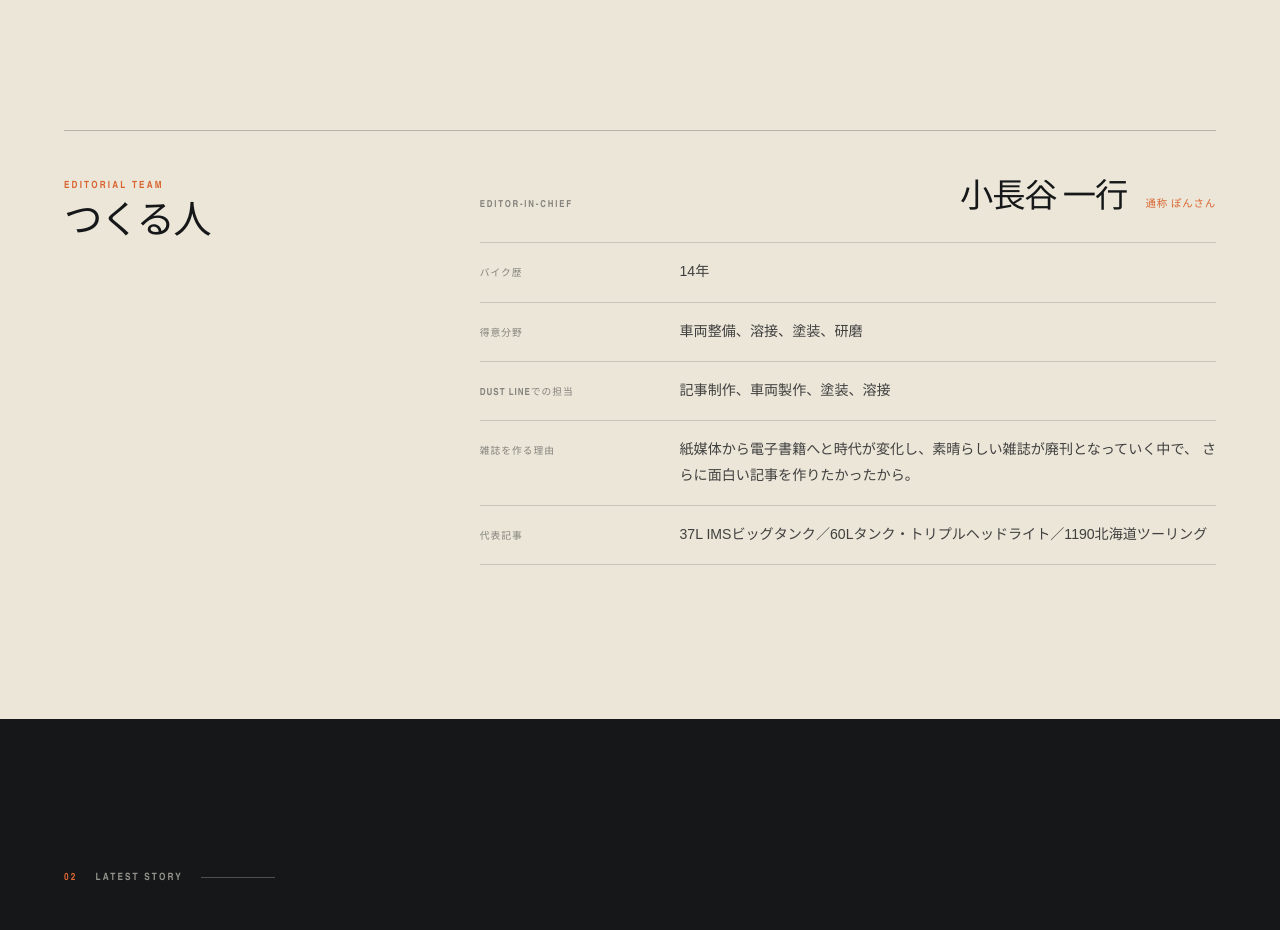
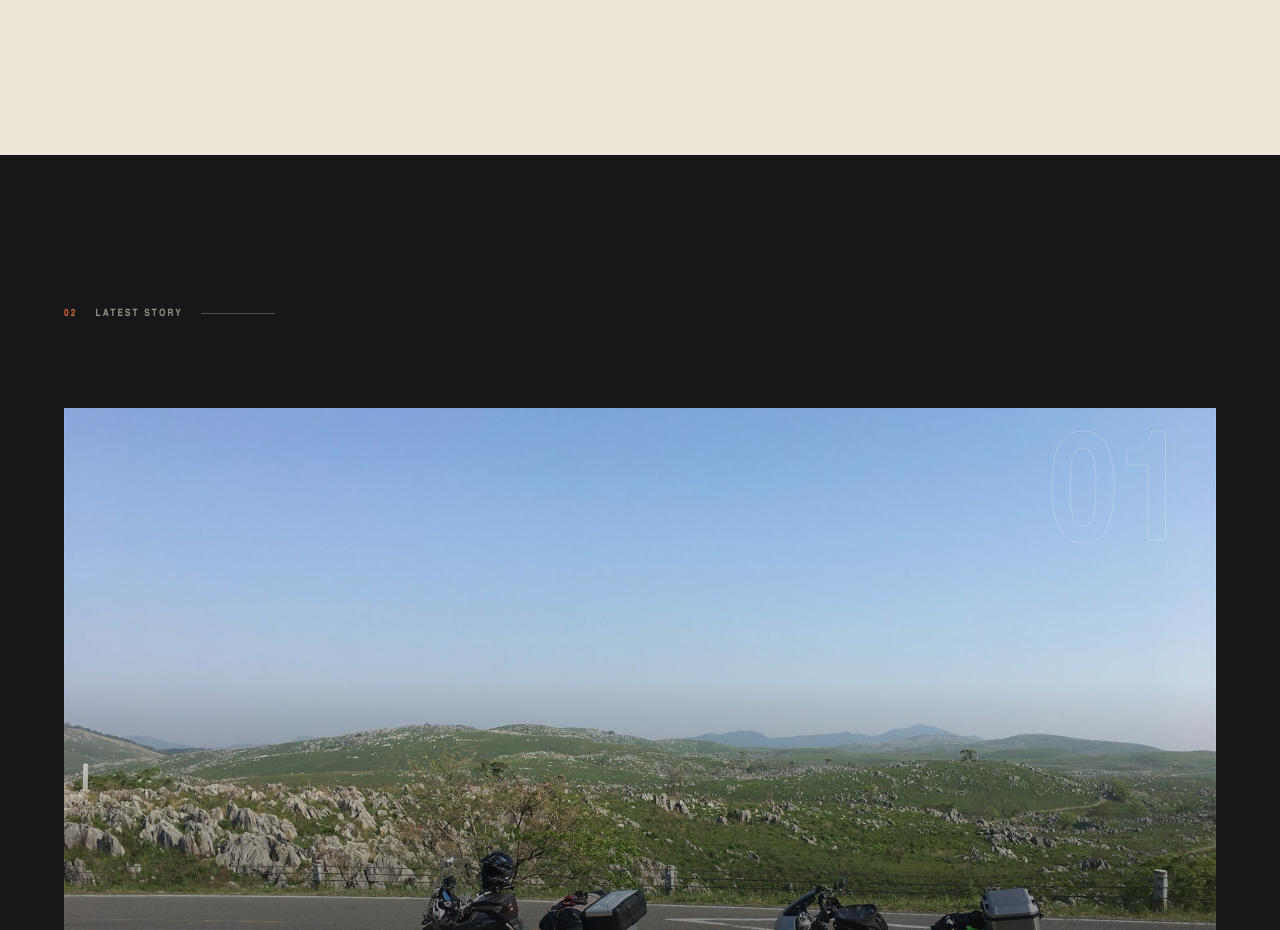
Before and after one commit to yuishoukai-ctrl/dust-line-site, a React (Vite) app: page / in a window 1280 px wide. Shown: the part 1243-2173 px from the top of the page. Built offline with nearby package versions, Linux system fonts and the light colour scheme.

Commit message:
fix: move editorial team to company page

```diff
--- a/src/main.jsx
+++ b/src/main.jsx
@@ -169,10 +169,19 @@ function Manifesto() {
           <p className="manifesto__en">RIDE FAR. PACK LIGHT. STAY CURIOUS.</p>
         </div>
       </div>
-      <div className="editorial-team reveal" aria-labelledby="editorial-team-title">
+    </section>
+  )
+}
+
+function EditorialTeam({ page = false }) {
+  return (
+    <div
+      className={`editorial-team reveal${page ? ' editorial-team--page' : ''}`}
+      aria-labelledby="editorial-team-title"
+    >
       <div className="editorial-team__heading">
         <p>EDITORIAL TEAM</p>
-          <h3 id="editorial-team-title">つくる人</h3>
+        <h2 id="editorial-team-title">つくる人</h2>
       </div>
       <article className="editorial-profile">
         <header className="editorial-profile__header">
@@ -197,7 +206,6 @@ function Manifesto() {
         </dl>
       </article>
     </div>
-    </section>
   )
 }
 
@@ -224,8 +232,9 @@ function CompanyPage() {
           <div className="company-page__index" aria-hidden="true"><span>DL</span><span>INFO</span><span>JPN</span></div>
         </section>
 
-        <section className="company-page__content section" aria-labelledby="company-profile-title">
-          <div className="company-profile company-profile--page reveal">
+        <section className="company-page__content section">
+          <EditorialTeam page />
+          <div className="company-profile reveal">
             <div className="company-profile__heading">
               <p>COMPANY PROFILE</p>
               <h2 id="company-profile-title">事業者情報</h2>
--- a/src/styles.css
+++ b/src/styles.css
@@ -101,8 +101,9 @@ button:focus-visible, a:focus-visible, input:focus-visible { outline: 2px solid
 .manifesto__copy p { margin: 0; overflow-wrap: anywhere; font-size: .94rem; line-height: 2.05; color: rgba(21,23,25,.66); }
 .manifesto__copy .manifesto__en { margin-top: 28px; padding-top: 22px; border-top: 1px solid rgba(21,23,25,.2); font: 800 .67rem/1.4 var(--display); letter-spacing: .17em; color: var(--ink); }
 .editorial-team { display: grid; grid-template-columns: minmax(190px, .58fr) minmax(0, 1.42fr); gap: clamp(44px, 9vw, 138px); max-width: 1360px; margin: clamp(76px, 10vw, 140px) auto 0; padding-top: clamp(30px, 4vw, 52px); border-top: 1px solid rgba(21,23,25,.25); }
+.editorial-team--page { margin-top: 0; padding-top: 0; border-top: 0; }
 .editorial-team__heading p { margin: 0 0 14px; font: 800 .62rem/1 var(--display); letter-spacing: .22em; color: var(--accent); }
-.editorial-team__heading h3 { margin: 0; font: 900 clamp(1.8rem, 3vw, 3.2rem)/1 var(--display); letter-spacing: -.045em; }
+.editorial-team__heading h2, .editorial-team__heading h3 { margin: 0; font: 900 clamp(1.8rem, 3vw, 3.2rem)/1 var(--display); letter-spacing: -.045em; }
 .editorial-profile__header { display: flex; gap: 24px; align-items: baseline; justify-content: space-between; padding-bottom: 24px; }
 .editorial-profile__header p { margin: 0; font: 800 .6rem/1 var(--display); letter-spacing: .18em; color: rgba(21,23,25,.48); }
 .editorial-profile__header h3 { margin: 0; font: 900 clamp(1.55rem, 2.6vw, 2.65rem)/1.1 var(--display); letter-spacing: -.035em; text-align: right; }
@@ -361,6 +362,7 @@ button:focus-visible, a:focus-visible, input:focus-visible { outline: 2px solid
   .manifesto h2 { max-width: 100%; font-size: clamp(2rem, 10.5vw, 2.85rem); letter-spacing: -.045em; word-break: break-all; }
   .manifesto h2 br { display: none; }
   .editorial-team { grid-template-columns: 1fr; gap: 30px; margin-top: 68px; padding-top: 30px; }
+  .editorial-team--page { margin-top: 0; padding-top: 0; border-top: 0; }
   .editorial-profile__header { display: block; }
   .editorial-profile__header h3 { margin-top: 12px; text-align: left; }
   .editorial-profile__header small { display: block; margin: 8px 0 0; }
```
Lines whose indentation alone changed are shown as unchanged.
